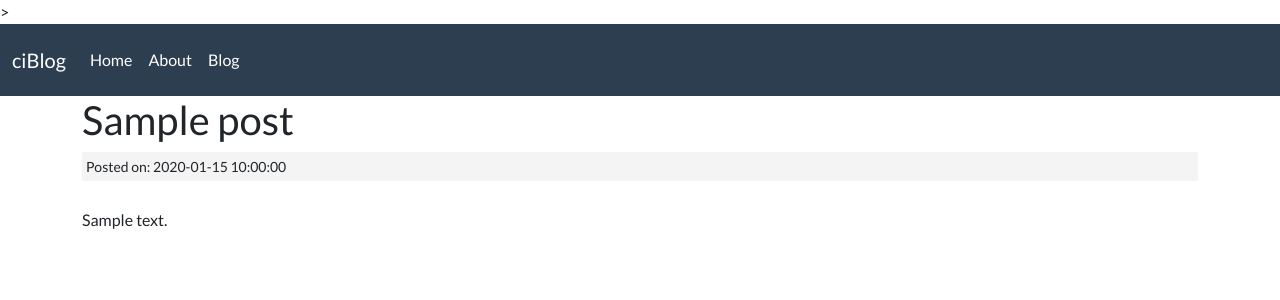
After one commit to MomentsOfInsanity/Code-Igniter-Blog, a CodeIgniter app: a page that uses application/views/posts/view.php in a window 1280 px wide. The commit adds this page. Shown: the top 300 px of the page. Run offline with CodeIgniter, Linux system fonts and the light colour scheme; tables that the repository leaves empty or names only in its code hold one stand-in row (values such as "Sample post").

Commit message:
added link to post page

```diff
--- a/application/config/routes.php
+++ b/application/config/routes.php
@@ -1,6 +1,7 @@
 <?php
 defined('BASEPATH') OR exit('No direct script access allowed');
 
+$route['posts/(:any)'] = 'posts/view/$1';
 $route['posts'] = 'posts/index';
 $route['default_controller'] = 'pages/view';
 $route['(:any)'] = 'pages/view/$1';
--- a/application/controllers/Posts.php
+++ b/application/controllers/Posts.php
@@ -10,5 +10,19 @@
 			$this->load->view('posts/index', $data);
 			$this->load->view('templates/footer');
 		}
+
+		public function view($slug = NULL){
+			$data['post'] = $this->post_model->get_posts($slug);
+
+			if(empty($data['post'])){
+				show_404();
+			}
+
+			$data['title'] = $data['post']['title'];
+
+			$this->load->view('templates/header');
+			$this->load->view('posts/view', $data);
+			$this->load->view('templates/footer');
+		}
     }
 ?>
--- a/application/views/posts/index.php
+++ b/application/views/posts/index.php
@@ -4,4 +4,6 @@
     <small class="post-date">Posted on: <?php echo $post['created_at']; ?></small>
     <br>
     <?php echo $post['body']; ?>
+    <br><br>
+    <p><a class="btn btn-primary" href="<?php echo site_url('/posts/'.$post['slug']); ?>">Read More</a></p>
 <?php endforeach; ?>
--- /dev/null
+++ b/application/views/posts/view.php
@@ -0,0 +1,6 @@
+<h2><?php echo $post['title']; ?></h2>
+<small class="post-date">Posted on: <?php echo $post['created_at']; ?></small>
+<br>
+<div class="post-body">
+    <?php echo $post['body']; ?>
+</div>
--- a/application/views/templates/header.php
+++ b/application/views/templates/header.php
@@ -1,14 +1,14 @@
 <html>
     <head>
         <title>ciBlog</title>
-        <link rel="stylesheet" href="assets/css/bootstrap.min.css">
-        <link rel="stylesheet" href="assets/css/style.css">
+        <link rel="stylesheet" href="<?php echo base_url(); ?>assets/css/bootstrap.min.css">>
+        <link rel="stylesheet" href="<?php echo base_url(); ?>assets/css/style.css">
     </head>
     <body>
     <nav class="navbar navbar-expand-lg navbar-dark bg-primary ">
         <div class="container-fluid">
             <div class="navbar-header">
-                <a class="navbar-brand" href="/">ciBlog</a>
+                <a class="navbar-brand" href="<?php echo base_url(); ?>">ciBlog</a>
             </div>
             <div class="collapse navbar-collapse" id="navbarColor01">
                 <ul class="navbar-nav me-auto">
@@ -18,6 +18,9 @@
                     <li class="nav-item">
                         <a class="nav-link" href="<?php echo base_url(); ?>about">About</a>
                     </li>
+                    <li class="nav-item">
+                        <a class="nav-link" href="<?php echo base_url(); ?>posts">Blog</a>
+                    </li>
                 </ul>
             </div>
         </div>
```
